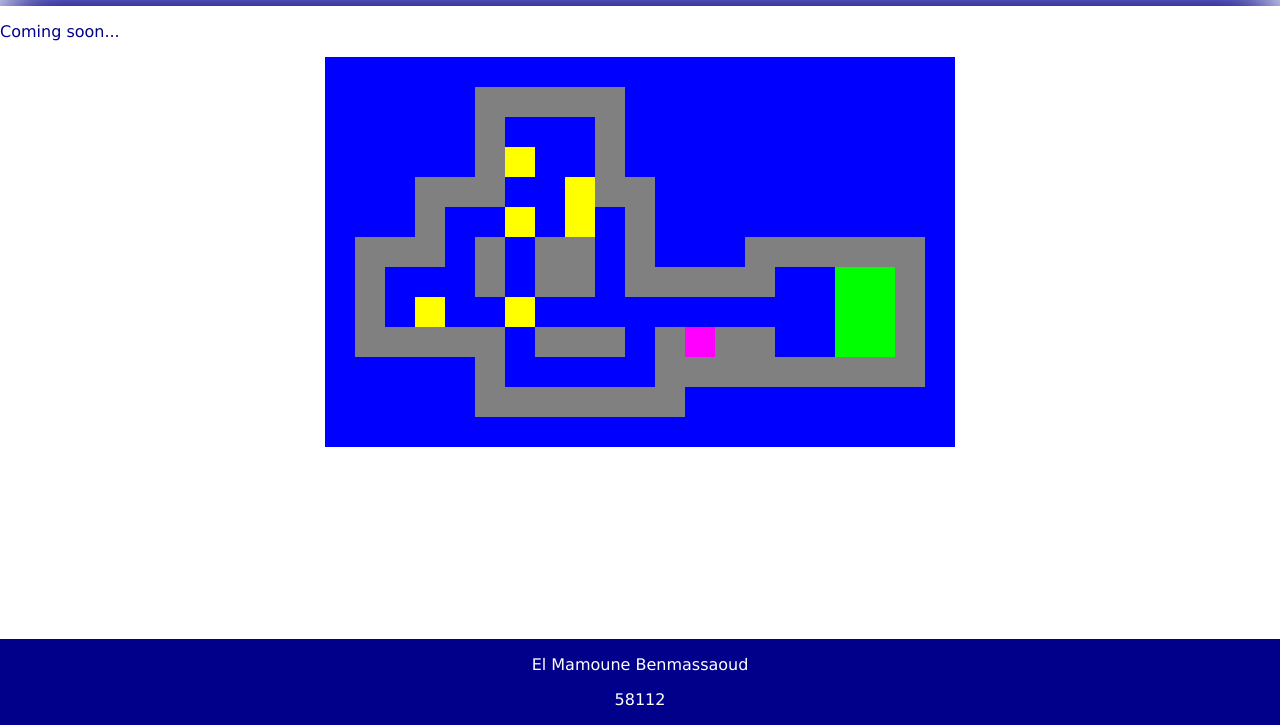
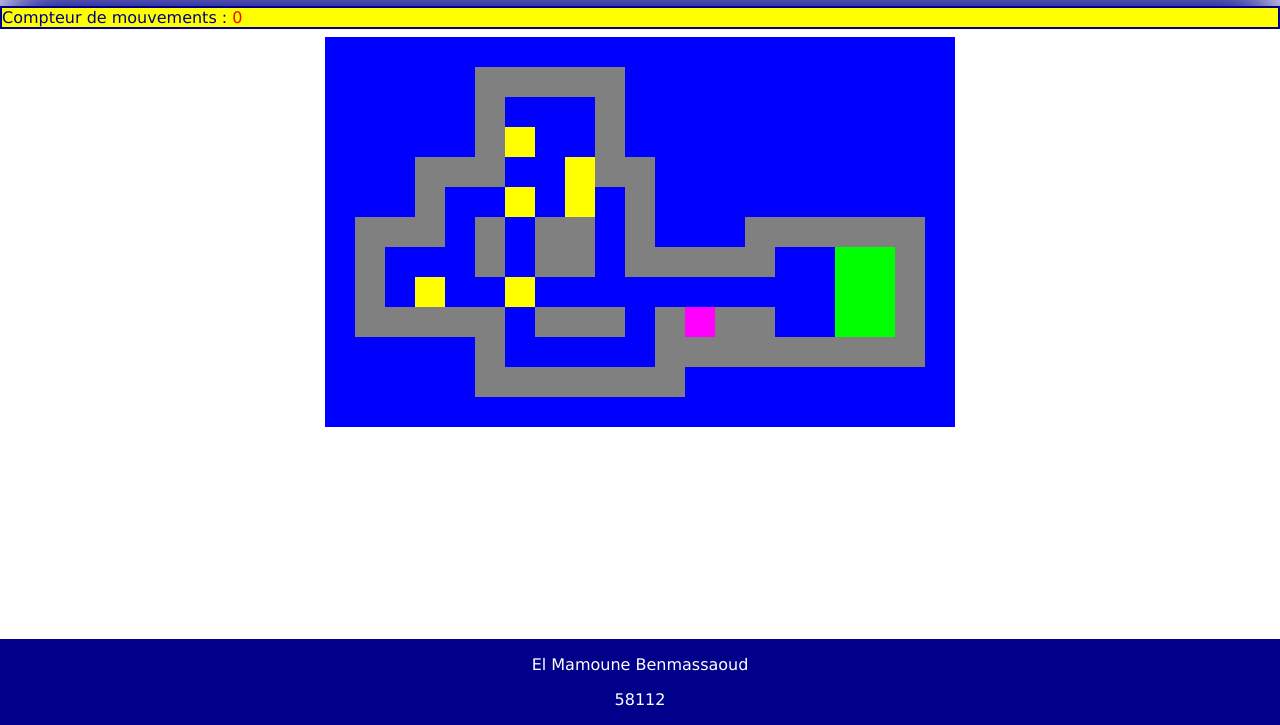
Before and after one commit to ElMamouneBenmassaoud/Sokoban, a website: page index.html in a window 1280 px wide. Shown: the part 75-800 px from the top of the page. Drawn offline with Linux system fonts and the light colour scheme.

Commit message:
4.1 : Compteur de mouvements

```diff
--- a/index.html
+++ b/index.html
@@ -15,7 +15,10 @@
         <h1>SOKOBAN</h1>
     </header>
     <main>
-        <p>Coming soon...</p>
+        <div id="cptBlock">
+            <div>Compteur de mouvements :&nbsp;</div>
+            <div id="cpt">0</div>
+        </div>
         <div id="world"></div>
     </main>
     <footer>
--- a/scripts/game.js
+++ b/scripts/game.js
@@ -103,7 +103,6 @@ function move(events) {
     let nextToPlayerY = 0;
     switch (events.key) {
     case "ArrowDown":
-        console.log("down");
         newX = currentPosPlayer.x;
         newY = currentPosPlayer.y + 1;
         nextToPlayerX = currentPosPlayer.x;
@@ -111,7 +110,6 @@ function move(events) {
         deplacement(oldX, oldY, newX, newY, nextToPlayerX, nextToPlayerY);
         break;
     case "ArrowUp":
-        console.log("up");
         newX = currentPosPlayer.x;
         newY = currentPosPlayer.y - 1;
         nextToPlayerX = currentPosPlayer.x;
@@ -119,7 +117,6 @@ function move(events) {
         deplacement(oldX, oldY, newX, newY, nextToPlayerX, nextToPlayerY);
         break;
     case "ArrowRight":
-        console.log("right");
         newX = currentPosPlayer.x + 1;
         newY = currentPosPlayer.y;
         nextToPlayerX = currentPosPlayer.x + 2;
@@ -127,7 +124,6 @@ function move(events) {
         deplacement(oldX, oldY, newX, newY, nextToPlayerX, nextToPlayerY);
         break;
     case "ArrowLeft":
-        console.log("left");
         newX = currentPosPlayer.x - 1;
         newY = currentPosPlayer.y;
         nextToPlayerX = currentPosPlayer.x - 2;
@@ -143,8 +139,8 @@ function move(events) {
  * @param {Number} oldY l'ancienne position (y)
  * @param {Number} newX la nouvelle position (x)
  * @param {Number} newY la nouvelle position (y)
- * @param {number} nextToPlayerX
- * @param {number} nextToPlayerY
+ * @param {number} nextToPlayerX la position qui suit la nouvelle position (x)
+ * @param {number} nextToPlayerY la position qui suit la nouvelle position (y)
  */
 function deplacement(oldX, oldY, newX, newY, nextToPlayerX, nextToPlayerY) {
     const oldPos = getSquareAt({
@@ -188,6 +184,17 @@ function deplacement(oldX, oldY, newX, newY, nextToPlayerX, nextToPlayerY) {
                     $(nextToPlayer).addClass("box");
                 }
             }
+
+            incrMoves();
         }
     }
 }
+
+let moves = 0;
+
+/**
+ * Incrémente le nombre de mouvements et l'affiche sur la page web
+ */
+function incrMoves() {
+    $("#cpt").text(++moves);
+}
--- a/styles/main.css
+++ b/styles/main.css
@@ -65,3 +65,14 @@ footer {
 .player {
     background-color: magenta !important;
 }
+
+#cptBlock {
+    border: 2px solid;
+    display: flex;
+    background-color: yellow;
+    margin-bottom: 8px;
+}
+
+#cpt {
+    color: red;
+}
```
